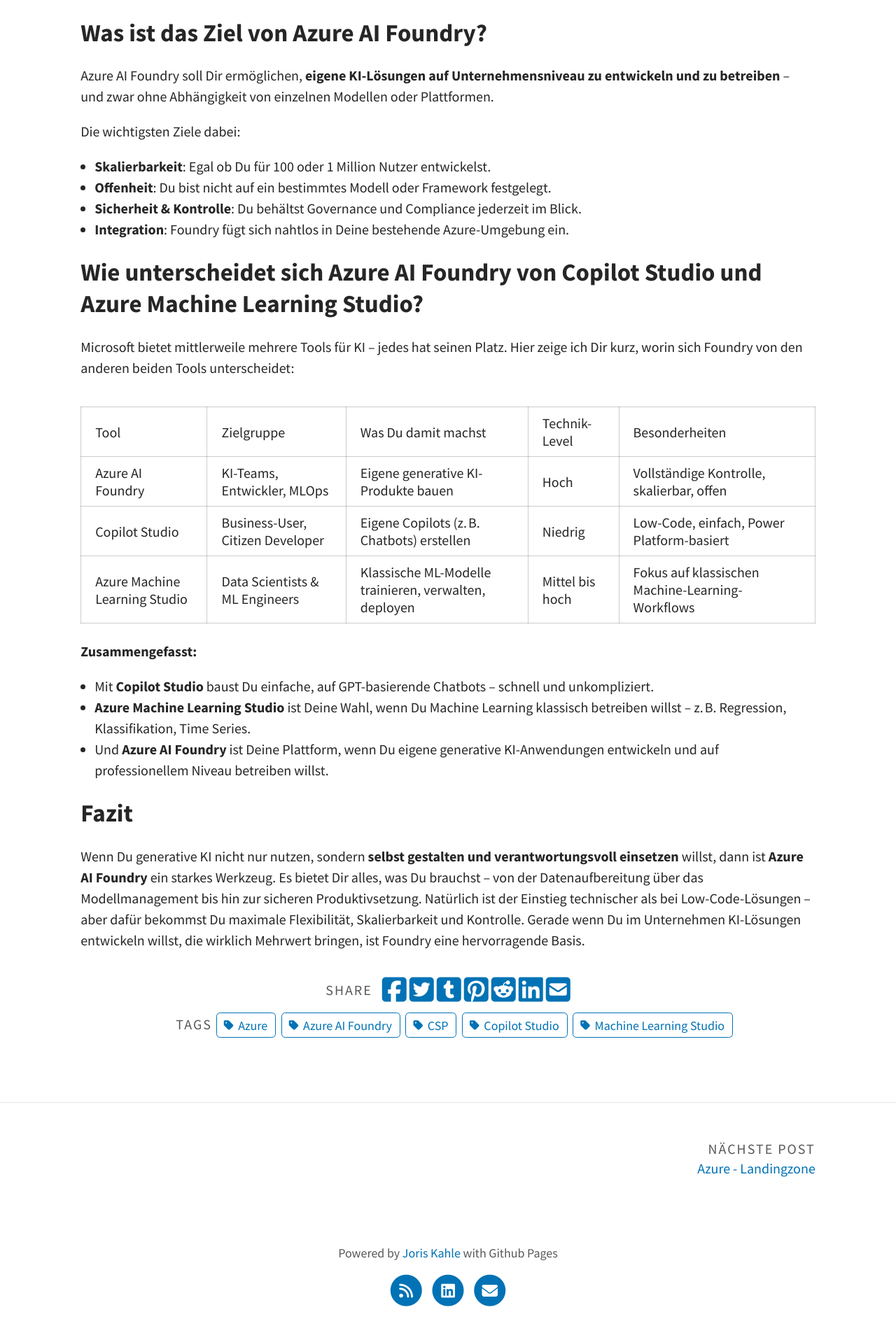
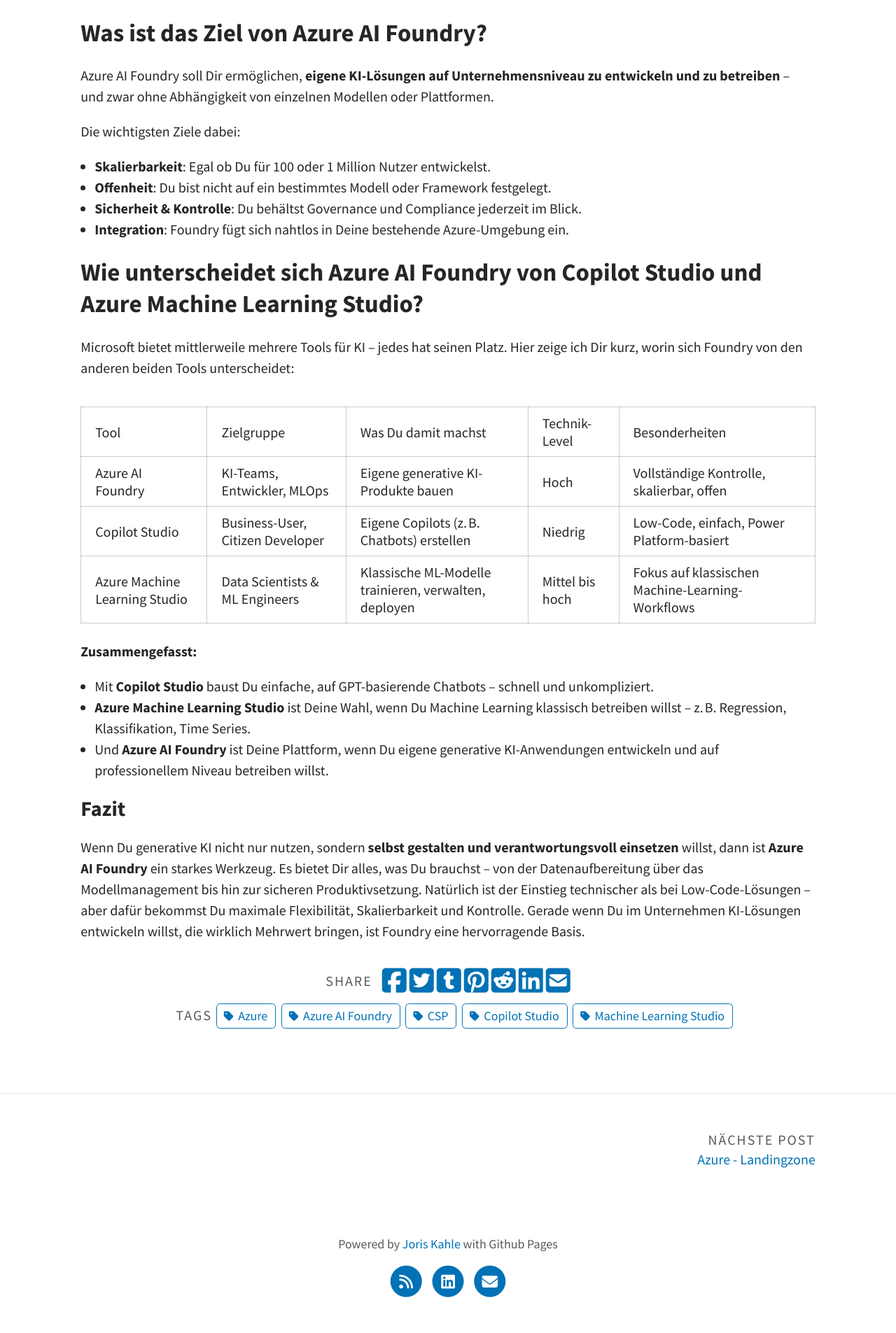
Before and after one commit to joriskahle007/joriskahle007.github.io, a Jekyll site: the page built from _posts/2025-04-11-Azure_AI_Foundry.md, in a window 1280 px wide. Shown: the part 1157-3062 px from the top of the page at 70% size. Built offline with Jekyll 4.4.1, drawn with Linux system fonts in a browser that asks for light colours; a script that is not in the unit is left out.

```diff
--- a/_posts/2025-04-11-Azure_AI_Foundry.md
+++ b/_posts/2025-04-11-Azure_AI_Foundry.md
@@ -46,6 +46,6 @@ Microsoft bietet mittlerweile mehrere Tools für KI – jedes hat seinen Platz.
 - **Azure Machine Learning Studio** ist Deine Wahl, wenn Du Machine Learning klassisch betreiben willst – z. B. Regression, Klassifikation, Time Series.
 - Und **Azure AI Foundry** ist Deine Plattform, wenn Du eigene generative KI-Anwendungen entwickeln und auf professionellem Niveau betreiben willst.
 
-## Fazit
+### Fazit
 Wenn Du generative KI nicht nur nutzen, sondern **selbst gestalten und verantwortungsvoll einsetzen** willst, dann ist **Azure AI Foundry** ein starkes Werkzeug. Es bietet Dir alles, was Du brauchst – von der Datenaufbereitung über das Modellmanagement bis hin zur sicheren Produktivsetzung.
 Natürlich ist der Einstieg technischer als bei Low-Code-Lösungen – aber dafür bekommst Du maximale Flexibilität, Skalierbarkeit und Kontrolle. Gerade wenn Du im Unternehmen KI-Lösungen entwickeln willst, die wirklich Mehrwert bringen, ist Foundry eine hervorragende Basis.
```
